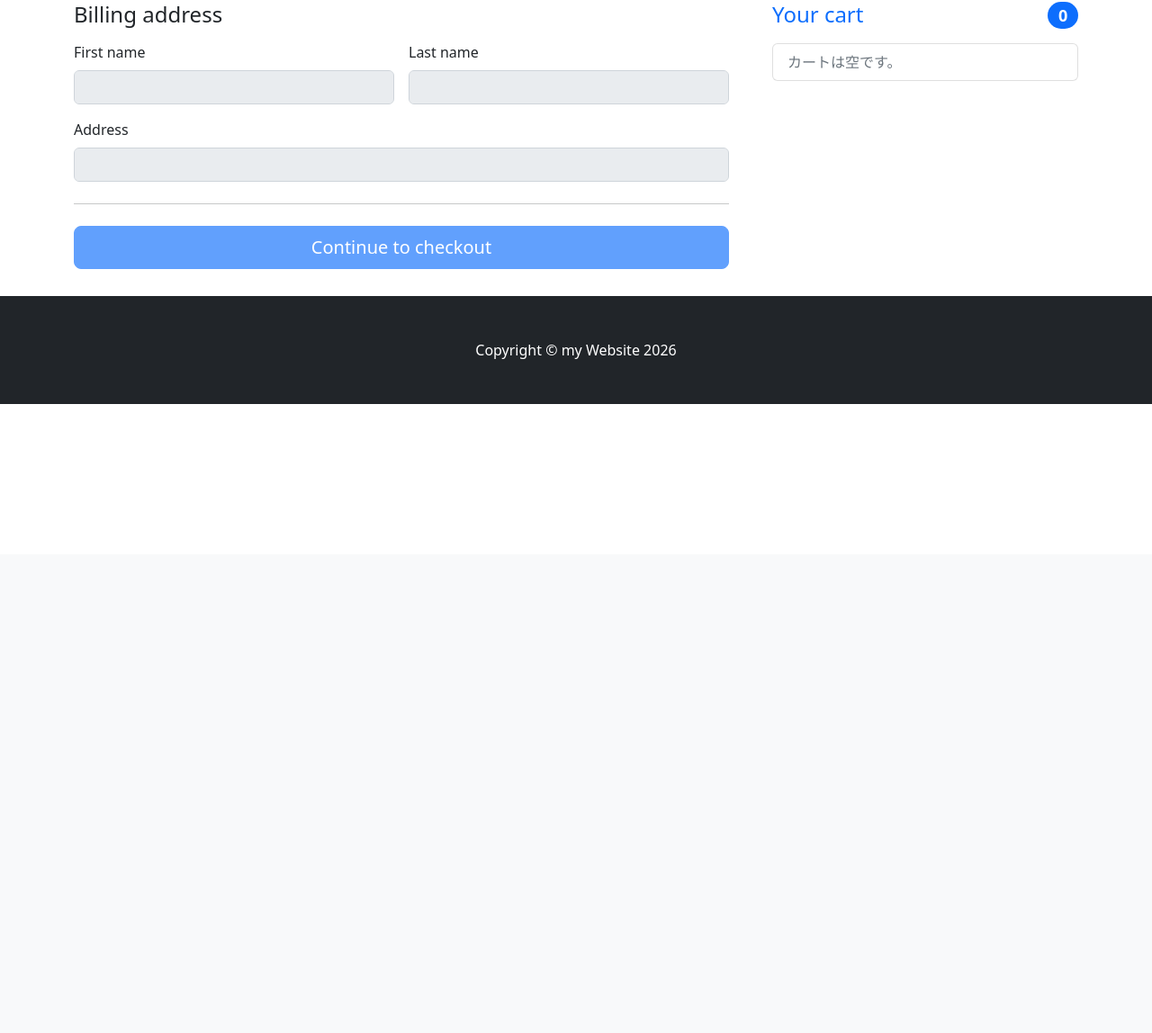
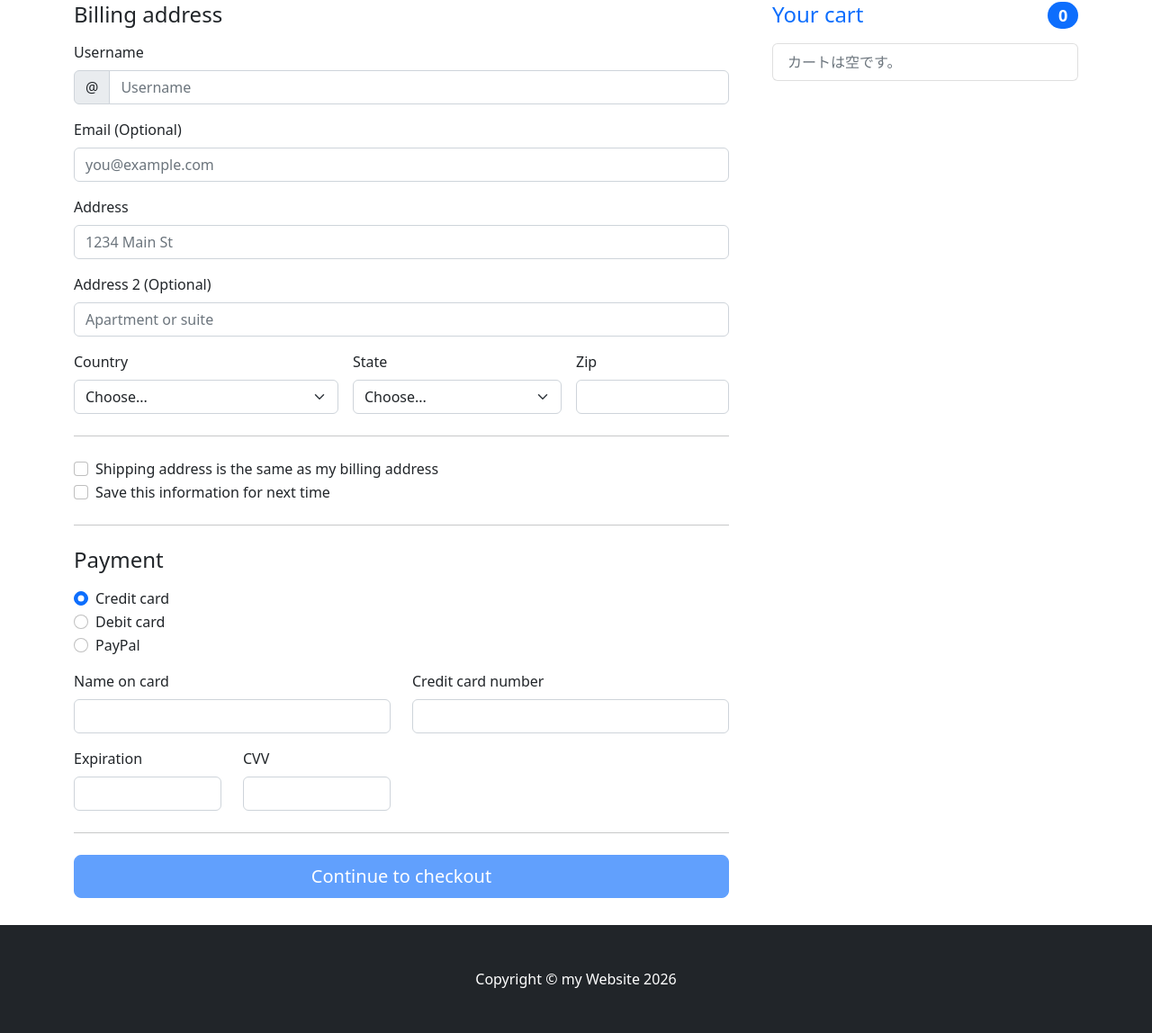
Before and after one commit to suma-web/django_ec, a Django app: page /cart/ in a window 1280 px wide. Shown: the part 184-1332 px from the top of the page at 90% size. Before the commit the page ends 633 px from the top, so only its background shows below. Run offline with Django 4.2, Linux system fonts and the light colour scheme; some libraries are stand-ins or nearby versions.

Commit message:
static/css/carts.cssの修正。

```diff
--- a/config/templates/carts/cart_view.html
+++ b/config/templates/carts/cart_view.html
@@ -49,18 +49,142 @@
       <h4 class="mb-3">Billing address</h4>
 
       <form>
+        <form class="needs-validation" novalidate>
         <div class="row g-3">
-          <div class="col-sm-6">
-            <label class="form-label">First name</label>
-            <input class="form-control" disabled>
+
+          <div class="col-12">
+            <label for="username" class="form-label">Username</label>
+            <div class="input-group has-validation">
+              <span class="input-group-text">@</span>
+              <input type="text" class="form-control" id="username"
+                     placeholder="Username" required>
+              <div class="invalid-feedback">
+                Your username is required.
+              </div>
+            </div>
           </div>
-          <div class="col-sm-6">
-            <label class="form-label">Last name</label>
-            <input class="form-control" disabled>
+
+          <div class="col-12">
+            <label for="email" class="form-label">
+              Email <span class="text-body-secondary">(Optional)</span>
+            </label>
+            <input type="email" class="form-control" id="email"
+                   placeholder="you@example.com">
+            <div class="invalid-feedback">
+              Please enter a valid email address for shipping updates.
+            </div>
           </div>
+
           <div class="col-12">
-            <label class="form-label">Address</label>
-            <input class="form-control" disabled>
+            <label for="address" class="form-label">Address</label>
+            <input type="text" class="form-control" id="address"
+                   placeholder="1234 Main St" required>
+            <div class="invalid-feedback">
+              Please enter your shipping address.
+            </div>
+          </div>
+
+          <div class="col-12">
+            <label for="address2" class="form-label">
+              Address 2 <span class="text-body-secondary">(Optional)</span>
+            </label>
+            <input type="text" class="form-control" id="address2"
+                   placeholder="Apartment or suite">
+          </div>
+
+          <div class="col-md-5">
+            <label for="country" class="form-label">Country</label>
+            <select class="form-select" id="country" required>
+              <option value="">Choose...</option>
+              <option>United States</option>
+            </select>
+            <div class="invalid-feedback">
+              Please select a valid country.
+            </div>
+          </div>
+
+          <div class="col-md-4">
+            <label for="state" class="form-label">State</label>
+            <select class="form-select" id="state" required>
+              <option value="">Choose...</option>
+              <option>California</option>
+            </select>
+            <div class="invalid-feedback">
+              Please provide a valid state.
+            </div>
+          </div>
+
+          <div class="col-md-3">
+            <label for="zip" class="form-label">Zip</label>
+            <input type="text" class="form-control" id="zip" required>
+            <div class="invalid-feedback">
+              Zip code required.
+            </div>
+          </div>
+        </div>
+
+        <hr class="my-4">
+
+        <div class="form-check">
+          <input type="checkbox" class="form-check-input" id="same-address">
+          <label class="form-check-label" for="same-address">
+            Shipping address is the same as my billing address
+          </label>
+        </div>
+
+        <div class="form-check">
+          <input type="checkbox" class="form-check-input" id="save-info">
+          <label class="form-check-label" for="save-info">
+            Save this information for next time
+          </label>
+        </div>
+
+        <hr class="my-4">
+
+        <h4 class="mb-3">Payment</h4>
+
+        <div class="my-3">
+          <div class="form-check">
+            <input id="credit" name="paymentMethod"
+                   type="radio" class="form-check-input" checked required>
+            <label class="form-check-label" for="credit">
+              Credit card
+            </label>
+          </div>
+          <div class="form-check">
+            <input id="debit" name="paymentMethod"
+                   type="radio" class="form-check-input" required>
+            <label class="form-check-label" for="debit">
+              Debit card
+            </label>
+          </div>
+          <div class="form-check">
+            <input id="paypal" name="paymentMethod"
+                   type="radio" class="form-check-input" required>
+            <label class="form-check-label" for="paypal">
+              PayPal
+            </label>
+          </div>
+        </div>
+
+        <div class="row gy-3">
+          <div class="col-md-6">
+            <label for="cc-name" class="form-label">Name on card</label>
+            <input type="text" class="form-control" id="cc-name" required>
+          </div>
+          <div class="col-md-6">
+            <label for="cc-number" class="form-label">
+              Credit card number
+            </label>
+            <input type="text" class="form-control" id="cc-number" required>
+          </div>
+          <div class="col-md-3">
+            <label for="cc-expiration" class="form-label">Expiration</label>
+            <input type="text" class="form-control" id="cc-expiration" required>
+          </div>
+          <div class="col-md-3">
+            <label for="cc-cvv" class="form-label">CVV</label>
+            <input type="text" class="form-control" id="cc-cvv" required>
           </div>
         </div>
 
```
